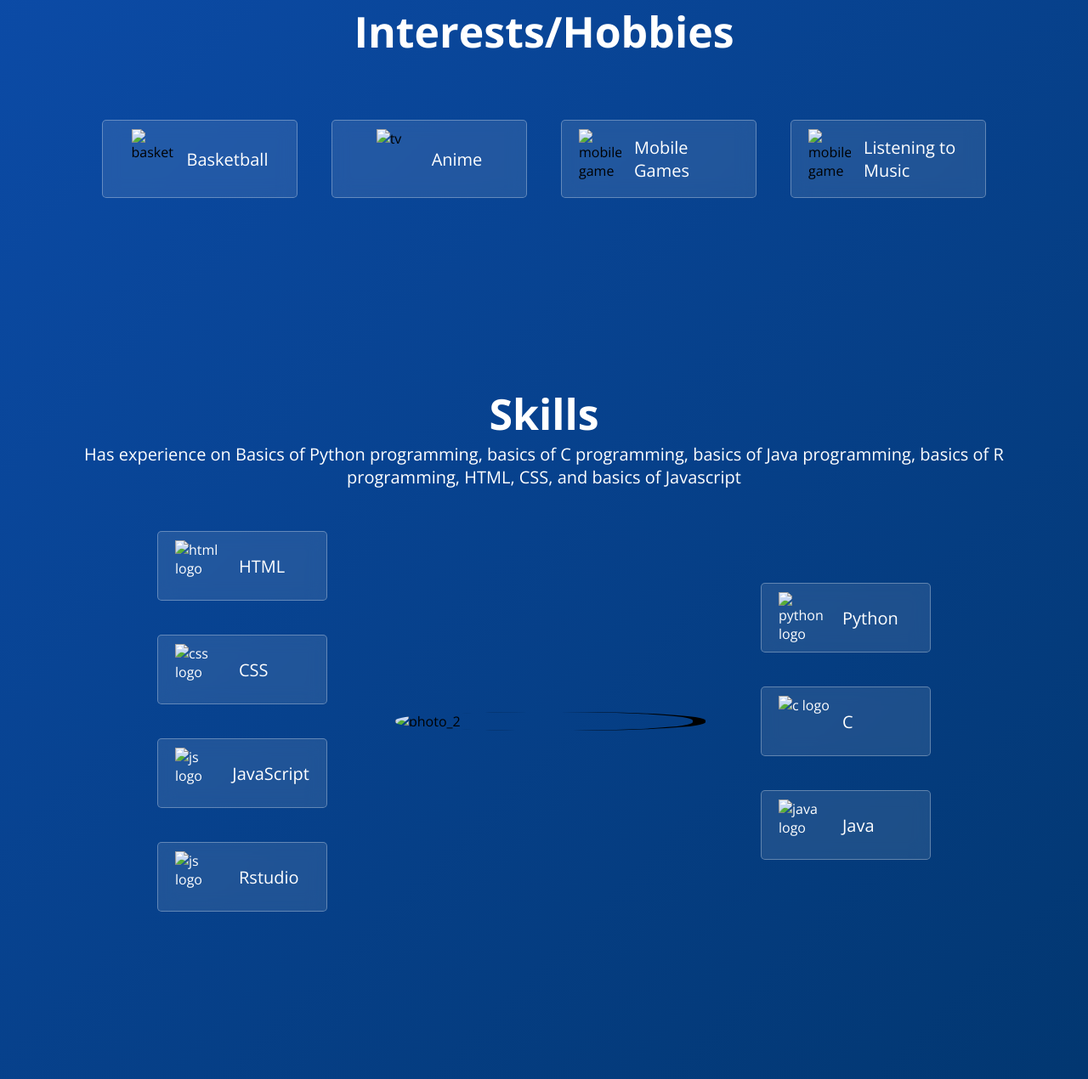
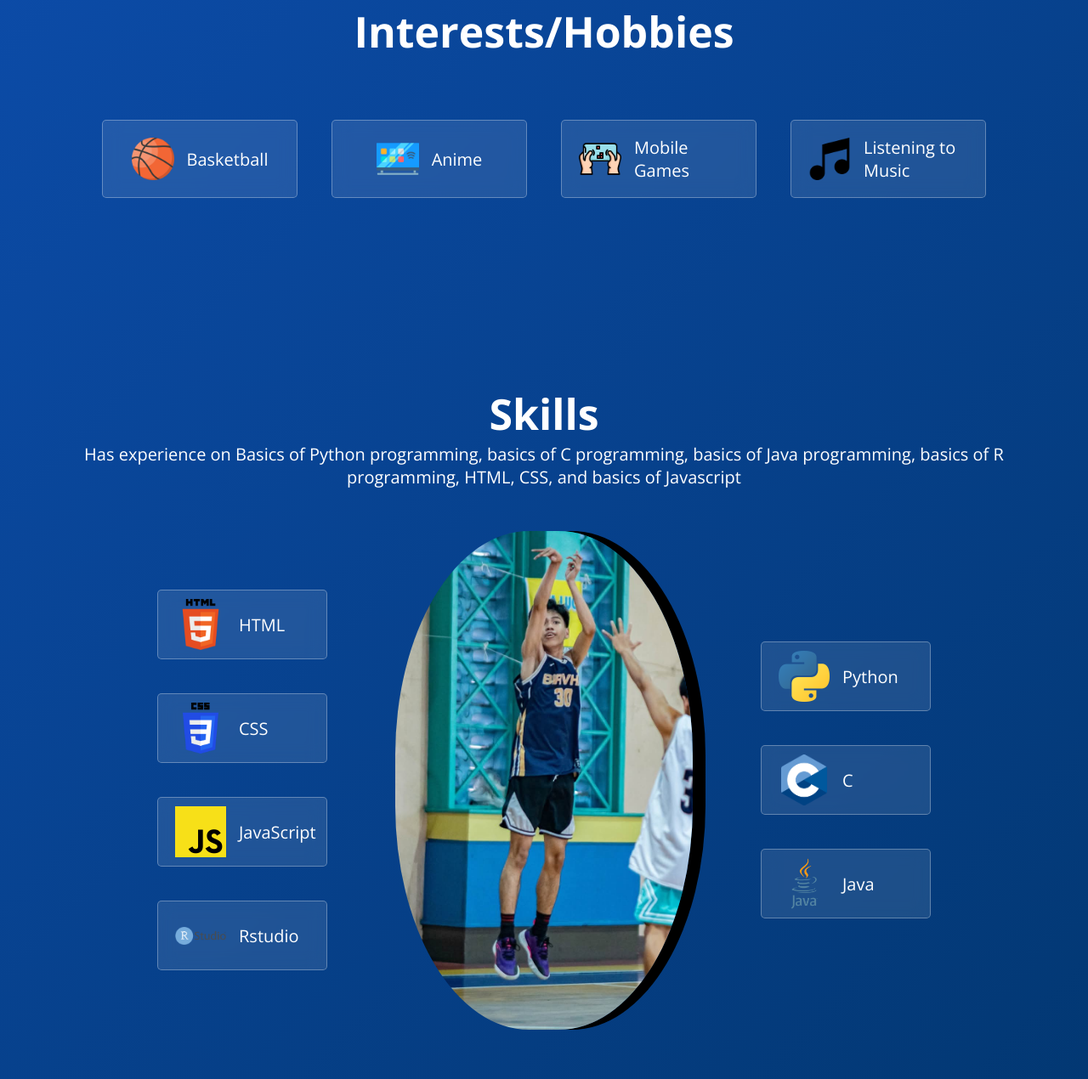
Before and after one commit to CMSC100-Laboratory/02-my-github-page-lbmeru, a plain HTML site: page index.html in a window 1280 px wide. Shown: the part 967-2237 px from the top of the page at 85% size. Drawn offline with nearby package versions, Linux system fonts and the light colour scheme; the site is published under a folder, as on GitHub Pages, so addresses that start at the root find nothing.

Commit message:
chore: Fixed images not loading properly

```diff
--- a/index.html
+++ b/index.html
@@ -64,7 +64,7 @@
                 </div>
 
                 <div class="picture1">
-                    <img src="/images/photo_1.jpg" alt="photo_1">
+                    <img src="images/photo_1.jpg" alt="photo_1">
                 </div>
             </section>
 
@@ -75,22 +75,22 @@
                 <div class="cells">
 
                     <div class="cell">
-                        <img src="/images/basketball.png" alt="basketball">
+                        <img src="images/basketball.png" alt="basketball">
                         <span>Basketball</span>
                     </div>
 
                     <div class="cell">
-                        <img src="/images/smart-tv.png" alt="tv">
+                        <img src="images/smart-tv.png" alt="tv">
                         <span>Anime</span>
                     </div>
 
                     <div class="cell">
-                        <img src="/images/mobile-game.png" alt="mobile-game">
+                        <img src="images/mobile-game.png" alt="mobile-game">
                         <span>Mobile Games</span>
                     </div>
 
                     <div class="cell">
-                        <img src="/images/musical-note.png" alt="mobile-game">
+                        <img src="images/musical-note.png" alt="mobile-game">
                         <span>Listening to Music</span>
                     </div>
 
@@ -107,44 +107,44 @@
                 <div class="skills-content">
                     <div class="left-languages">
                         <div class="language">
-                            <img src="/images/html_logo.png" alt="html logo">
+                            <img src="images/html_logo.png" alt="html logo">
                             <span>HTML</span>
                         </div>
 
                         <div class="language">
-                            <img src="/images/css_logo.png" alt="css logo">
+                            <img src="images/css_logo.png" alt="css logo">
                             <span>CSS</span>
                         </div>
 
                         <div class="language">
-                            <img src="/images/js_logo.png" alt="js logo">
+                            <img src="images/js_logo.png" alt="js logo">
                             <span>JavaScript</span>
                         </div>
 
                         <div class="language">
-                            <img src="/images/Rstudio_logo.jpg" alt="js logo">
+                            <img src="images/Rstudio_logo.jpg" alt="js logo">
                             <span>Rstudio</span>
                         </div>
 
                     </div>
 
                     <div class="picture2">
-                        <img src="/images/photo_2.jpg" alt="photo_2">
+                        <img src="images/photo_2.jpg" alt="photo_2">
                     </div>
 
                     <div class="right-languages">
                         <div class="language">
-                            <img src="/images/python_logo.png" alt="python logo">
+                            <img src="images/python_logo.png" alt="python logo">
                             <span>Python</span>
                         </div>
 
                         <div class="language">
-                            <img src="/images/c_logo.png" alt="c logo">
+                            <img src="images/c_logo.png" alt="c logo">
                             <span>C</span>
                         </div>
 
                         <div class="language">
-                            <img src="/images/java_logo.png" alt="java logo">
+                            <img src="images/java_logo.png" alt="java logo">
                             <span>Java</span>
                         </div>
                     </div>
```
